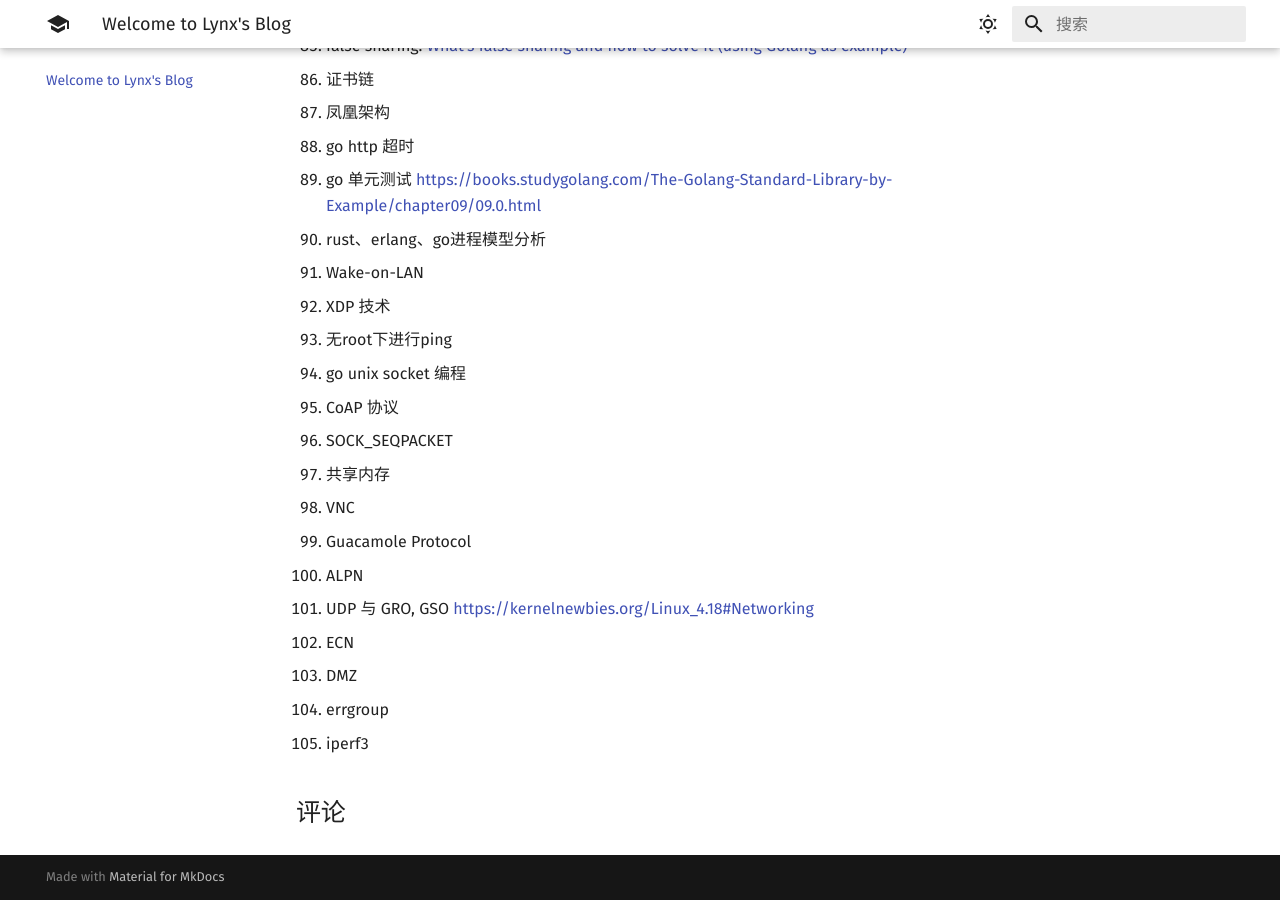
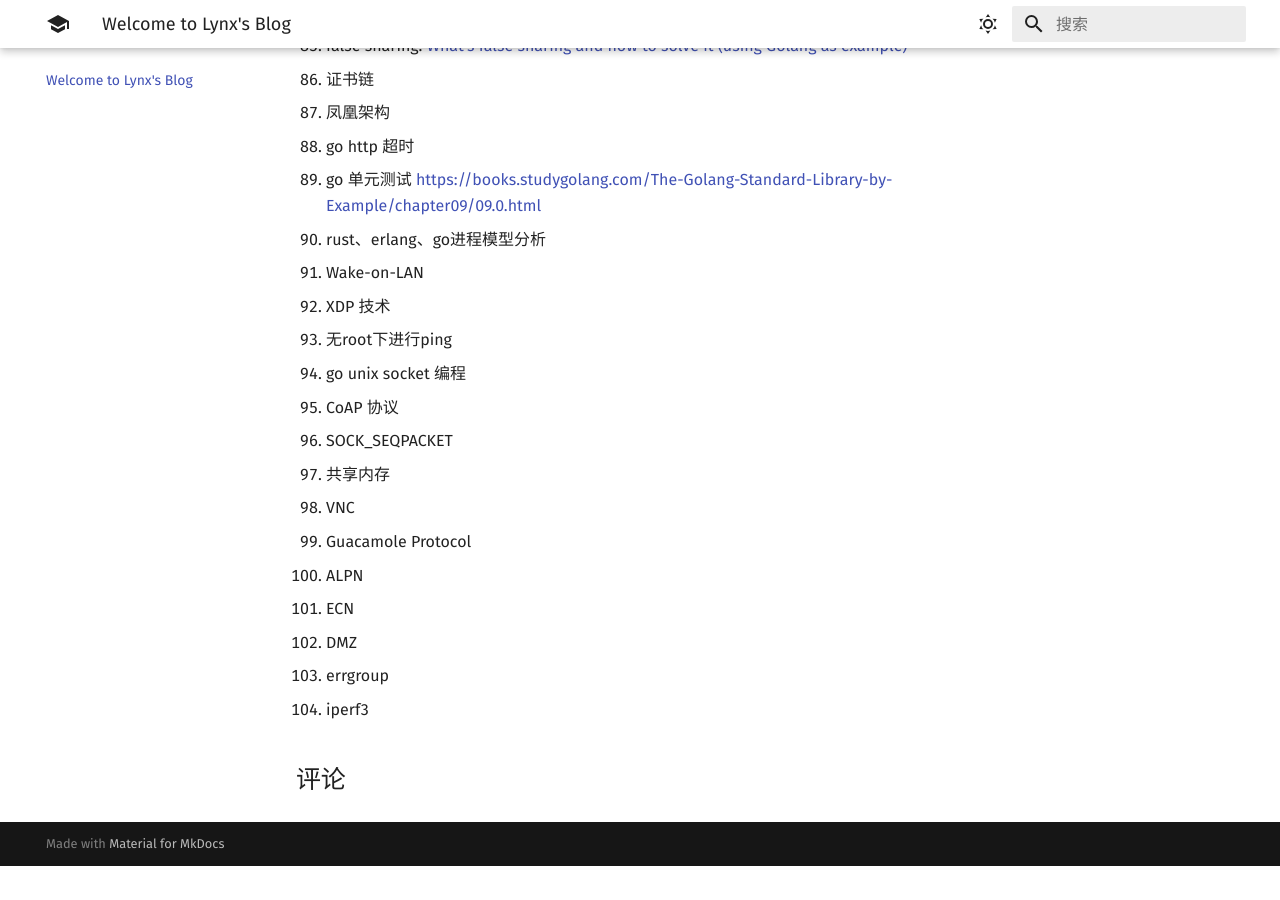
Before and after one commit to 1314liuwei/blog, an MkDocs documentation site: the page built from docs/index.md, in a window 1280 px wide and 900 px high, scrolled down 3059 px. Built offline with MkDocs 1.6.1 and Material for MkDocs 9.7.7, drawn with Linux system fonts in a browser that asks for light colours; comment, search, counter and statistics services are not loaded; after the commit the page ends 3925 px from its top, so only the background shows below that.

Commit message:
2023/11/22 周三

```diff
--- a/docs/index.md
+++ b/docs/index.md
@@ -102,7 +102,6 @@
 98. VNC
 99. Guacamole Protocol
 100. ALPN
-101. UDP 与 GRO, GSO  https://kernelnewbies.org/Linux_4.18#Networking
 102. ECN
 102. DMZ
 102. errgroup
```
Also changed, not shown: docs/计算机网络/网络卸载技术.md (line endings or trailing spaces).
